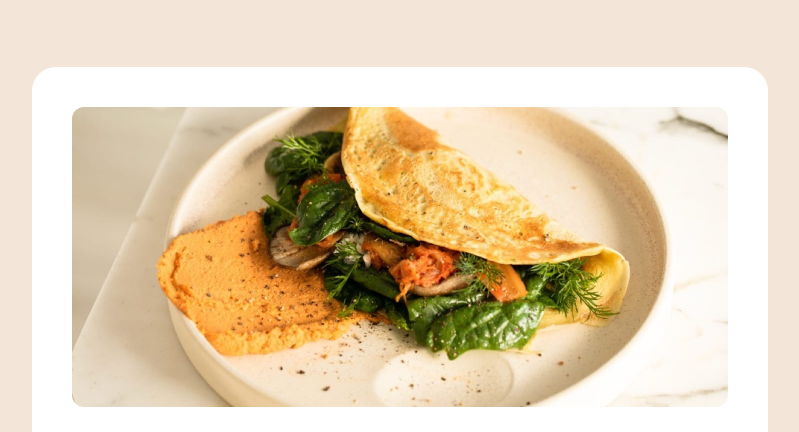
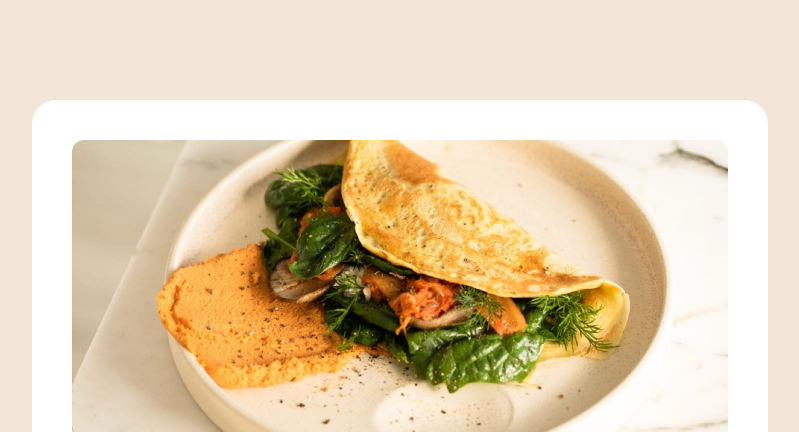
Before and after one commit to zmora2622/recipe-page, a website: page index.html in a window 1280 px wide. Shown: the top 432 px of the page, without its empty margins (240-1039 px from the left). Drawn offline with Linux system fonts and the light colour scheme.

Commit message:
modification of the whole project

```diff
--- a/sass/components/_container.scss
+++ b/sass/components/_container.scss
@@ -2,7 +2,7 @@
 
 .container {
  max-width: function.pixel_to_rem(1440px);
- margin: 67px 48px;
+ margin: 100px 48px;
 }
 
 @media (max-width: function.pixel_to_rem(608px)) {
```
Also changed, not shown: css/style.css.
